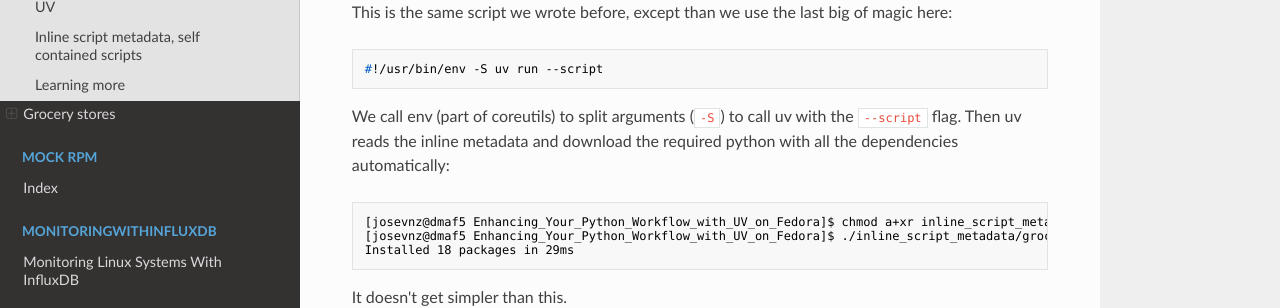
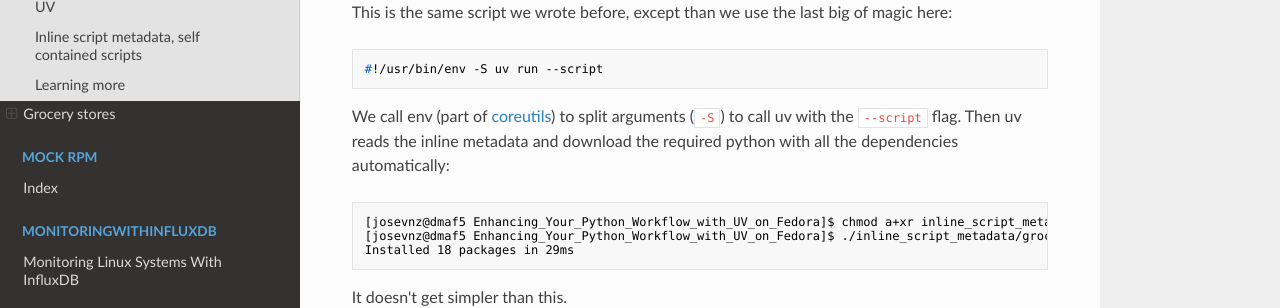
Before and after one commit to josevnz/tutorials, an MkDocs documentation site: the page built from docs/Enhancing_Your_Python_Workflow_with_UV_on_Fedora/README.md, in a window 1280 px wide and 900 px high, scrolled down 17569 px. Shown: the part 151-459 px from the top of the window. Built offline with MkDocs 1.6.1, drawn with Linux system fonts in a browser that asks for light colours; nearby versions of some CDN libraries; part of the change alters nothing that is shown.

````diff
--- a/docs/Enhancing_Your_Python_Workflow_with_UV_on_Fedora/README.md
+++ b/docs/Enhancing_Your_Python_Workflow_with_UV_on_Fedora/README.md
@@ -948,7 +948,7 @@ This is the same script we wrote before, except than we use the last big of magi
 #!/usr/bin/env -S uv run --script
 ```
 
-We call env (part of coreutils) to split arguments (`-S`) to call uv with the `--script` flag. Then uv reads the inline metadata and download the required python with all the dependencies automatically:
+We call env (part of [coreutils](https://packages.fedoraproject.org/pkgs/coreutils/coreutils/)) to split arguments (`-S`) to call uv with the `--script` flag. Then uv reads the inline metadata and download the required python with all the dependencies automatically:
 
 ```shell
 [josevnz@dmaf5 Enhancing_Your_Python_Workflow_with_UV_on_Fedora]$ chmod a+xr inline_script_metadata/groceries.py
````
